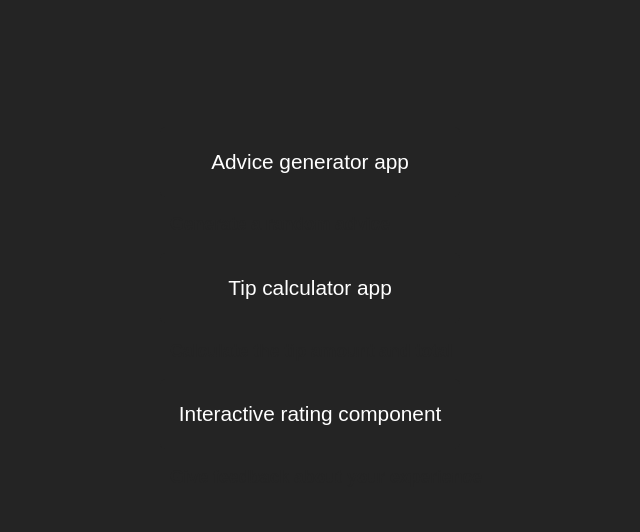
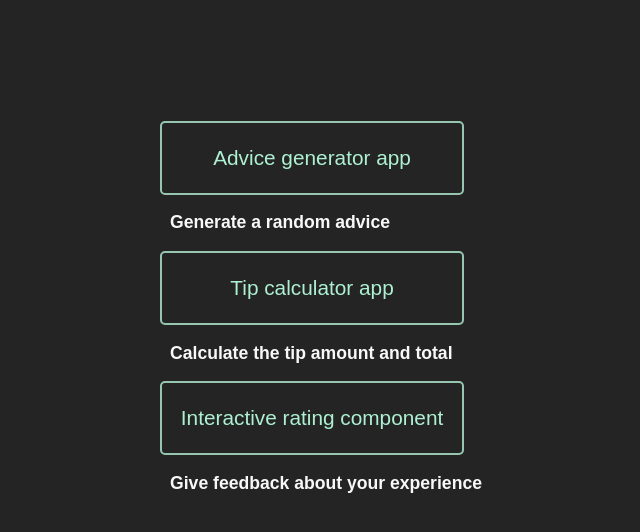
Before and after one commit to Vernacci/portfolio, a Vue app: page / in a window 1280 px wide. Shown: the top 532 px of the page, without its empty margins (339-979 px from the left). Built offline with nearby package versions, Linux system fonts and the light colour scheme.

Commit message:
minor css changes

```diff
--- a/src/App.vue
+++ b/src/App.vue
@@ -25,7 +25,7 @@ const projetos = ref([
   </main>
 </template>
 
-<style scoped>
+<style>
 :root {
   --rich-black-fogra-39: #070707ff;
   --english-violet: #553555ff;
@@ -34,16 +34,12 @@ const projetos = ref([
   --magic-mint: #adf1d2ff;
 }
 
-* {
-  font-family: Sans-serif;
-}
-
 .title {
   display: flex;
   justify-content: center;
   align-items: center;
-  color: white;
-  background-color: #242424;
+  color: #adf1d2ff;
+  border: 2px solid var(--cambridge-blue);
   width: 300px;
   height: 70px;
   border-radius: 5px;
@@ -54,7 +50,7 @@ const projetos = ref([
   font-weight: bold;
   font-size: 1.1rem;
   margin-left: 10px;
-  color: #242424;
+  color: #f8f8f8;
 }
 
 main {
@@ -63,8 +59,4 @@ main {
   align-items: center;
   height: 600px;
 }
-
-body {
-  background-color: #f8f8f8;
-}
 </style>
```
